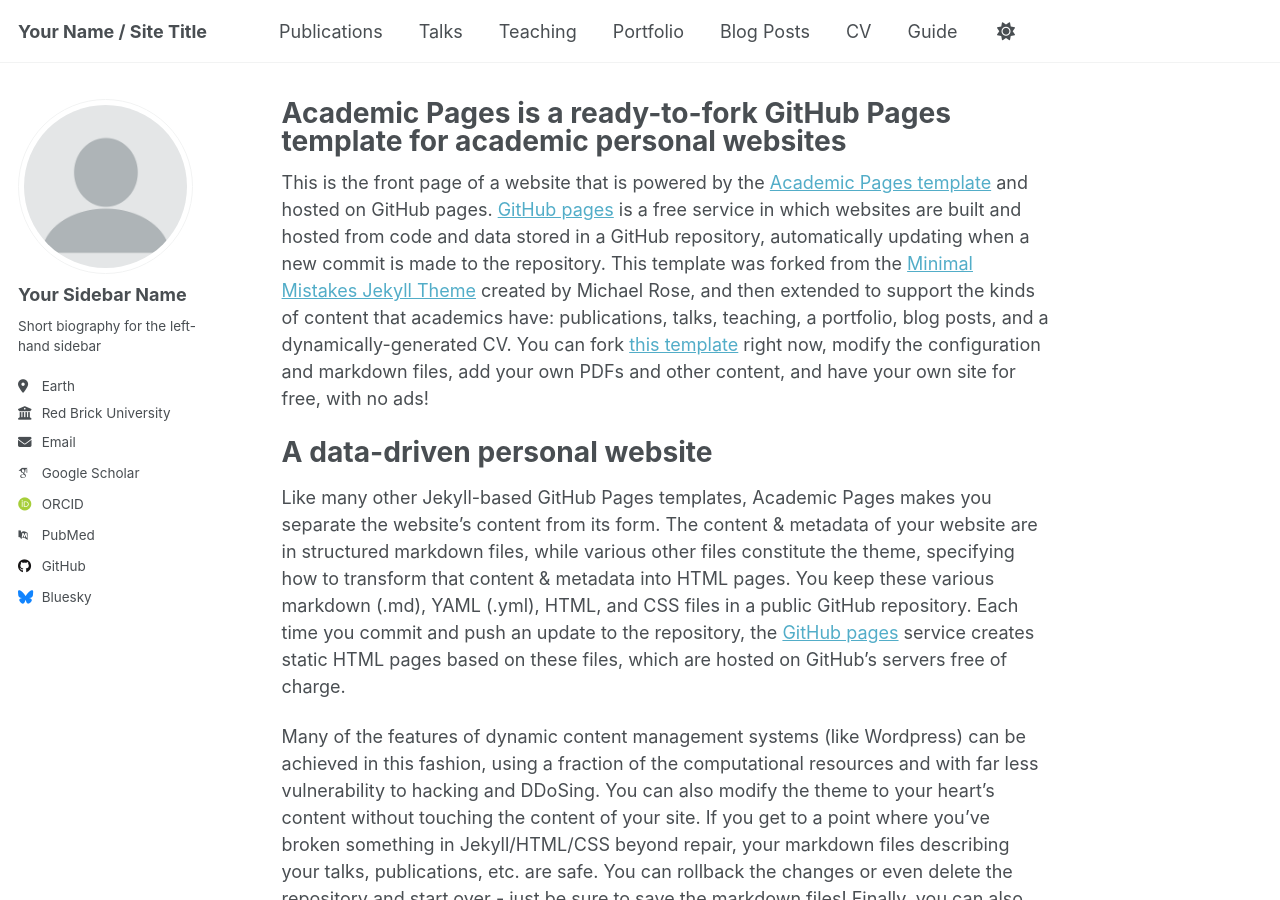
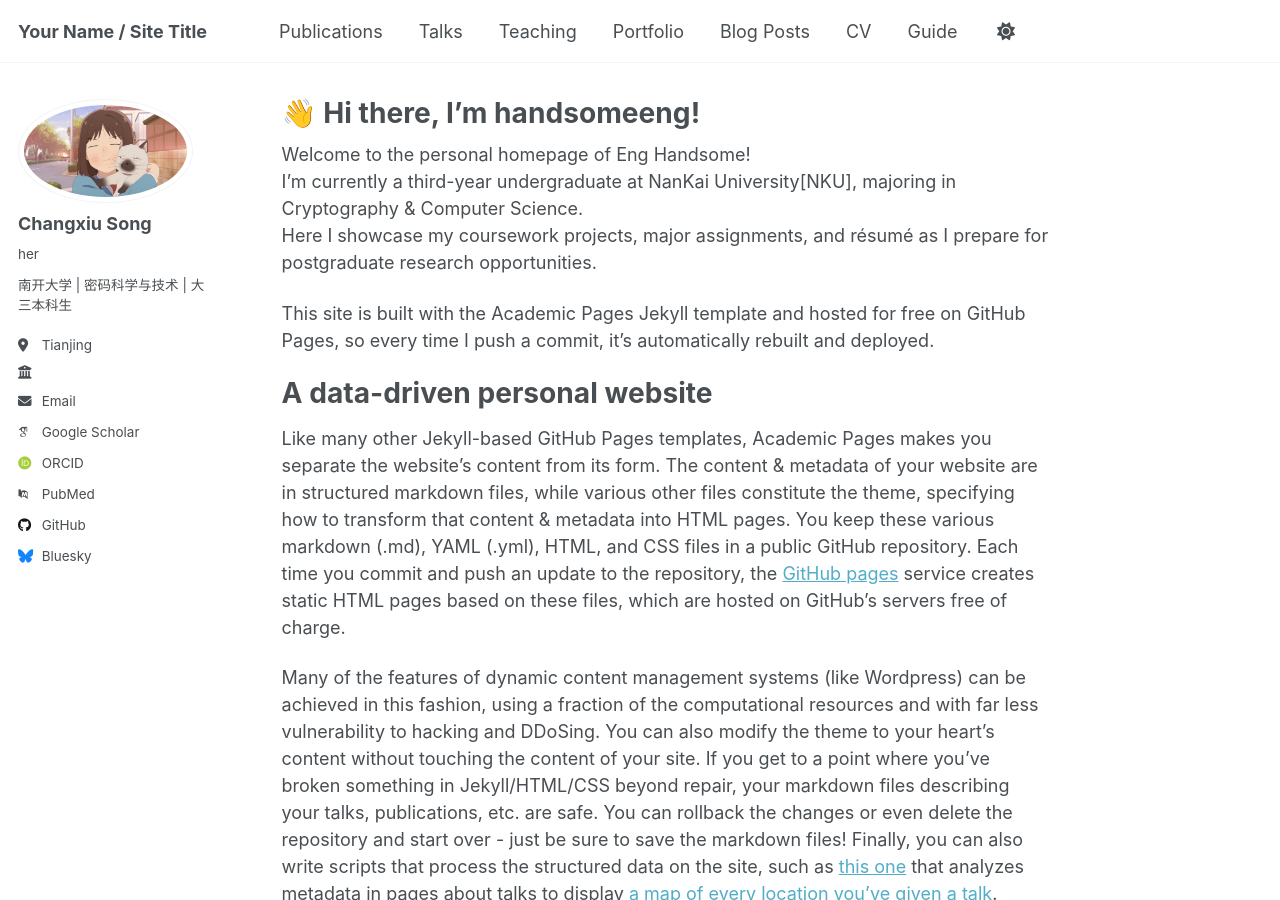
Before and after one commit to handsomeeng/handsomeeng.github.io, a Jekyll site: the page built from _pages/about.md, in a window 1280 px wide and 900 px high. Built offline with Jekyll 4.4.1, drawn with Linux system fonts in a browser that asks for light colours; some web fonts are replaced.

Commit message:
init self

```diff
--- a/_config.yml
+++ b/_config.yml
@@ -23,13 +23,13 @@ repository               : "academicpages/academicpages.github.io"
 author:
   # Biographic information
   avatar           : "profile.png"
-  name             : "Your Sidebar Name"
-  pronouns         : # example: "she/her"
-  bio              : "Short biography for the left-hand sidebar"
-  location         : "Earth"
-  employer         : "Red Brick University"
+  name             : "Changxiu Song"
+  pronouns         : "her"
+  bio              : "南开大学 | 密码科学与技术 | 大三本科生"
+  location         : "Tianjing"
+  employer         : ""
   uri              : # URL
-  email            : "none@example.org"
+  email            : "ssongcx@163.com"
 
   # Academic websites
   arxiv            : # URL - Update with the correct link to your profile
--- a/_pages/about.md
+++ b/_pages/about.md
@@ -1,13 +1,17 @@
 ---
 permalink: /
-title: "Academic Pages is a ready-to-fork GitHub Pages template for academic personal websites"
+title: "👋 Hi there, I'm handsomeeng!"
 author_profile: true
 redirect_from:
   - /about/
   - /about.html
 ---
 
-This is the front page of a website that is powered by the [Academic Pages template](https://github.com/academicpages/academicpages.github.io) and hosted on GitHub pages. [GitHub pages](https://pages.github.com) is a free service in which websites are built and hosted from code and data stored in a GitHub repository, automatically updating when a new commit is made to the repository. This template was forked from the [Minimal Mistakes Jekyll Theme](https://mmistakes.github.io/minimal-mistakes/) created by Michael Rose, and then extended to support the kinds of content that academics have: publications, talks, teaching, a portfolio, blog posts, and a dynamically-generated CV. You can fork [this template](https://github.com/academicpages/academicpages.github.io) right now, modify the configuration and markdown files, add your own PDFs and other content, and have your own site for free, with no ads!
+Welcome to the personal homepage of Eng Handsome!
+I’m currently a third-year undergraduate at NanKai University[NKU], majoring in Cryptography & Computer Science.
+Here I showcase my coursework projects, major assignments, and résumé as I prepare for postgraduate research opportunities.
+
+This site is built with the Academic Pages Jekyll template and hosted for free on GitHub Pages, so every time I push a commit, it’s automatically rebuilt and deployed.
 
 A data-driven personal website
 ======
```
Also changed, not shown: README.md (deleted, +0 -89 lines), images/profile.png.
